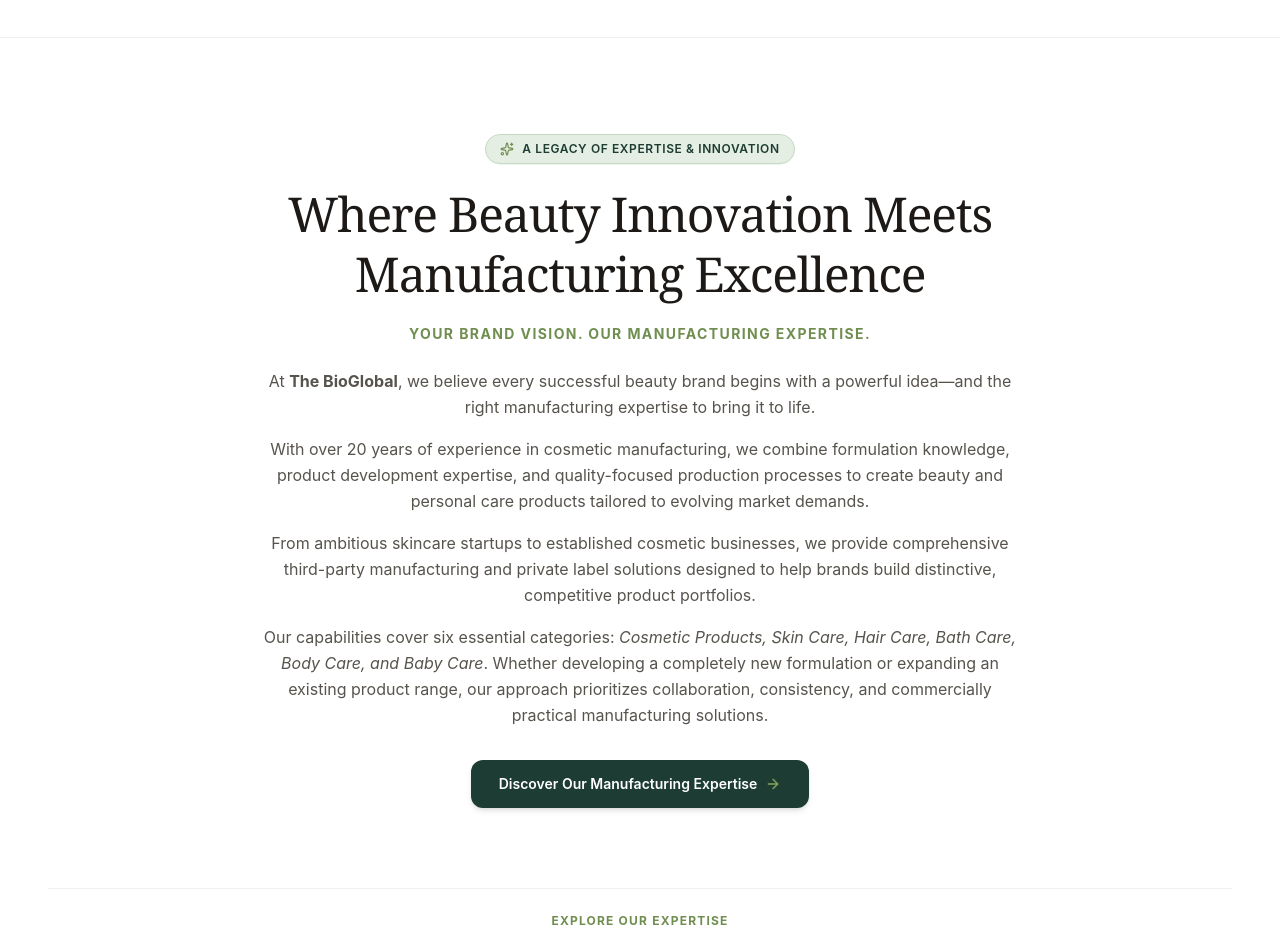
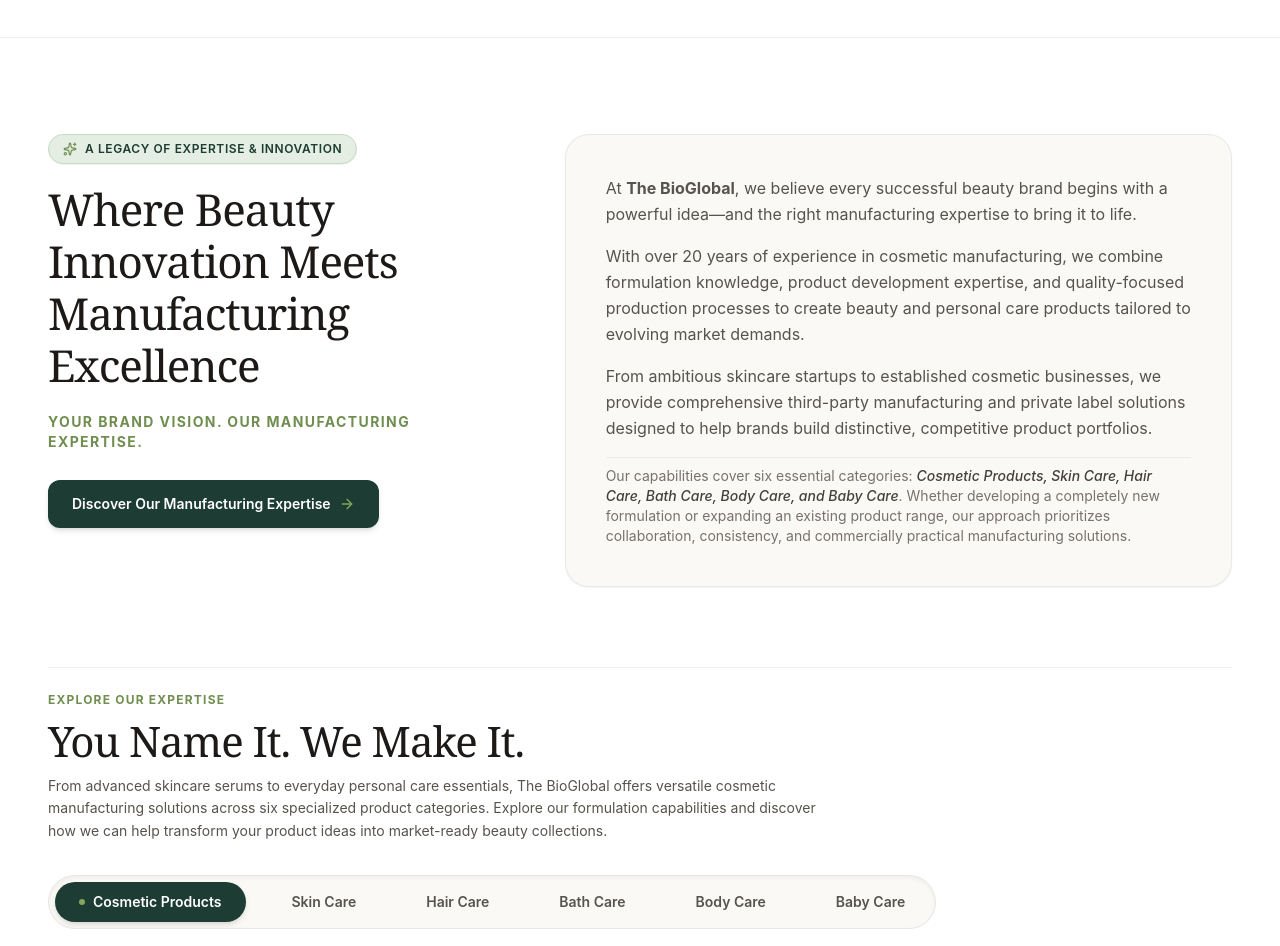
Before and after one commit to shivamshishodia200/BioGlobal, a React (Vite) app: page / in a window 1280 px wide. Shown: the part 1860-2806 px from the top of the page. Built offline with nearby package versions, Linux system fonts and the light colour scheme; no server answers; a web font is replaced by a local one.

Commit message:
style(typography): left-align section headers and descriptions across all homepage sections

```diff
--- a/src/components/home/AboutSection.tsx
+++ b/src/components/home/AboutSection.tsx
@@ -236,26 +236,36 @@
           whileInView={{ opacity: 1, y: 0 }}
           viewport={{ once: true, margin: '-50px' }}
           transition={{ duration: 0.8, ease: 'easeOut' }}
-          className="text-center max-w-4xl mx-auto space-y-5"
+          className="grid grid-cols-1 lg:grid-cols-12 gap-8 lg:gap-14 items-start"
         >
-          {/* Eyebrow */}
+          {/* Left Column (5 Cols): Eyebrow, Heading, Tagline & CTA */}
+          <div className="lg:col-span-5 space-y-5 text-left">
             <div className="inline-flex items-center gap-2 px-3.5 py-1.5 rounded-full bg-[#E4EEE3] text-[#1D3C34] text-xs font-semibold tracking-wider uppercase border border-[#C5DAC3] shadow-2xs">
               <Sparkles className="w-3.5 h-3.5 text-[#708E50]" />
               <span>A LEGACY OF EXPERTISE &amp; INNOVATION</span>
             </div>
 
-          {/* Main Heading */}
-          <h2 className="font-serif font-light text-3xl sm:text-4xl lg:text-5xl text-stone-900 tracking-tight leading-tight">
+            <h2 className="font-serif font-light text-3xl sm:text-4xl lg:text-[44px] text-stone-900 tracking-tight leading-[1.18]">
               Where Beauty Innovation Meets Manufacturing Excellence
             </h2>
 
-          {/* Highlighted Statement */}
             <p className="text-xs sm:text-sm uppercase tracking-widest font-bold text-[#708E50]">
               Your Brand Vision. Our Manufacturing Expertise.
             </p>
 
-          {/* Company Introduction Paragraphs */}
-          <div className="space-y-4 text-stone-600 text-sm sm:text-base leading-relaxed font-normal max-w-3xl mx-auto pt-1">
+            <div className="pt-2">
+              <Link
+                to="/about"
+                className="inline-flex items-center gap-2 px-6 py-3.5 rounded-xl bg-[#1D3C34] hover:bg-[#142B25] text-white font-semibold text-xs sm:text-sm transition-all shadow-md hover:shadow-xl group"
+              >
+                <span>Discover Our Manufacturing Expertise</span>
+                <ArrowRight className="w-4 h-4 text-[#86A55B] group-hover:translate-x-1 transition-transform" />
+              </Link>
+            </div>
+          </div>
+
+          {/* Right Column (7 Cols): Left-Aligned Narrative Story Paragraphs */}
+          <div className="lg:col-span-7 bg-[#FAF9F5] rounded-3xl p-6 sm:p-8 lg:p-10 border border-stone-200/80 shadow-xs space-y-4 text-left text-stone-600 text-sm sm:text-base leading-relaxed font-normal">
             <p>
               At <strong>The BioGlobal</strong>, we believe every successful
               beauty brand begins with a powerful idea—and the right
@@ -273,9 +283,9 @@
               private label solutions designed to help brands build
               distinctive, competitive product portfolios.
             </p>
-            <p>
+            <p className="pt-2 border-t border-stone-200/70 text-xs sm:text-sm text-stone-500">
               Our capabilities cover six essential categories:{' '}
-              <em>
+              <em className="text-stone-700 font-medium">
                 Cosmetic Products, Skin Care, Hair Care, Bath Care, Body Care,
                 and Baby Care
               </em>
@@ -284,32 +294,21 @@
               consistency, and commercially practical manufacturing solutions.
             </p>
           </div>
-
-          {/* CTA Button */}
-          <div className="pt-3">
-            <Link
-              to="/about"
-              className="inline-flex items-center gap-2 px-7 py-3.5 rounded-xl bg-[#1D3C34] hover:bg-[#142B25] text-white font-semibold text-xs sm:text-sm transition-all shadow-md hover:shadow-xl group"
-            >
-              <span>Discover Our Manufacturing Expertise</span>
-              <ArrowRight className="w-4 h-4 text-[#86A55B] group-hover:translate-x-1 transition-transform" />
-            </Link>
-          </div>
         </motion.div>
 
         {/* ======================================================== */}
         {/* PART 2 — MANUFACTURING CAPABILITIES                      */}
         {/* ======================================================== */}
         <div className="pt-6 border-t border-stone-200/60">
-          {/* Section Subheading */}
-          <div className="text-center max-w-3xl mx-auto mb-10 sm:mb-12 space-y-3">
+          {/* Section Subheading (Left-Aligned) */}
+          <div className="max-w-3xl mb-8 space-y-2.5 text-left">
             <span className="text-xs uppercase tracking-widest text-[#708E50] font-bold block">
               EXPLORE OUR EXPERTISE
             </span>
             <h2 className="font-serif font-light text-3xl sm:text-4xl lg:text-[42px] text-stone-900 tracking-tight">
               You Name It. We Make It.
             </h2>
-            <p className="text-stone-600 text-xs sm:text-sm sm:leading-relaxed max-w-2xl mx-auto">
+            <p className="text-stone-600 text-xs sm:text-sm sm:leading-relaxed">
               From advanced skincare serums to everyday personal care essentials,
               The BioGlobal offers versatile cosmetic manufacturing solutions
               across six specialized product categories. Explore our
@@ -319,7 +318,7 @@
           </div>
 
           {/* Six Category Tabs (Accessible Segmented Scroller) */}
-          <div className="flex items-center justify-center mb-10 sm:mb-12">
+          <div className="flex items-center justify-start mb-8 sm:mb-10">
             <div
               role="tablist"
               aria-label="Manufacturing product categories"
--- a/src/components/home/BenefitsSection.tsx
+++ b/src/components/home/BenefitsSection.tsx
@@ -65,14 +65,14 @@
       aria-labelledby="benefits-heading"
       className="bg-[#E4EEE3] pt-6 pb-20 lg:pb-28 border-b border-[#C5DAC3]/70 overflow-hidden relative"
     >
-      <div className="max-w-[1440px] mx-auto px-4 sm:px-6 lg:px-12 text-center space-y-12 sm:space-y-16 relative z-10">
+      <div className="max-w-[1440px] mx-auto px-4 sm:px-6 lg:px-12 space-y-10 sm:space-y-12 relative z-10 text-left">
         {/* Section Header */}
         <motion.div
           initial={{ opacity: 0, y: 20 }}
           whileInView={{ opacity: 1, y: 0 }}
           viewport={{ once: true, margin: '-40px' }}
           transition={{ duration: 0.7 }}
-          className="max-w-3xl mx-auto space-y-4"
+          className="max-w-3xl space-y-3.5 text-left"
         >
           {/* Eyebrow */}
           <div className="inline-flex items-center gap-2 px-3.5 py-1.5 rounded-full bg-white/80 text-[#1D3C34] text-xs font-semibold tracking-wider uppercase border border-[#C5DAC3] shadow-2xs backdrop-blur-xs">
--- a/src/components/home/FaqSection.tsx
+++ b/src/components/home/FaqSection.tsx
@@ -86,7 +86,7 @@
           whileInView={{ opacity: 1, y: 0 }}
           viewport={{ once: true, margin: '-50px' }}
           transition={{ duration: 0.6 }}
-          className="text-center max-w-3xl mx-auto mb-16 space-y-4"
+          className="text-left max-w-3xl mb-12 space-y-3.5"
         >
           <div className="inline-flex items-center gap-2 px-3.5 py-1.5 rounded-full bg-[#E4EEE3] text-[#1D3C34] text-xs font-semibold uppercase tracking-wider border border-[#C5DAC3]">
             <HelpCircle className="w-3.5 h-3.5 text-[#708E50]" />
@@ -229,7 +229,7 @@
           whileInView={{ opacity: 1, y: 0 }}
           viewport={{ once: true }}
           transition={{ duration: 0.6, delay: 0.2 }}
-          className="mt-14 p-6 sm:p-8 rounded-2xl bg-white border border-stone-200 shadow-sm flex flex-col lg:flex-row items-center justify-between gap-6 text-center lg:text-left"
+          className="mt-14 p-6 sm:p-8 rounded-2xl bg-white border border-stone-200 shadow-sm flex flex-col lg:flex-row items-start lg:items-center justify-between gap-6 text-left"
         >
           <div className="space-y-2 max-w-xl">
             <div className="inline-flex items-center gap-1.5 text-xs font-semibold uppercase tracking-wider text-[#708E50]">
--- a/src/components/home/FeaturedProductsSection.tsx
+++ b/src/components/home/FeaturedProductsSection.tsx
@@ -63,7 +63,7 @@
           whileInView={{ opacity: 1, y: 0 }}
           viewport={{ once: true, margin: '-50px' }}
           transition={{ duration: 0.7 }}
-          className="text-center max-w-3xl mx-auto mb-12 space-y-4"
+          className="text-left max-w-3xl mb-10 space-y-3.5"
         >
           {/* Eyebrow */}
           <div className="inline-flex items-center gap-2 px-3.5 py-1.5 rounded-full bg-[#E4EEE3] text-[#1D3C34] text-xs font-semibold uppercase tracking-wider border border-[#C5DAC3] shadow-2xs">
@@ -92,7 +92,7 @@
 
         {/* Filter Pills with Segmented Background */}
         <div
-          className="flex items-center justify-center gap-2 flex-wrap mb-12"
+          className="flex items-center justify-start gap-2 flex-wrap mb-10"
           role="tablist"
           aria-label="Filter formulations by category"
         >
@@ -231,7 +231,7 @@
         )}
 
         {/* Section Dual CTAs */}
-        <div className="mt-14 flex flex-col sm:flex-row items-center justify-center gap-4 text-center">
+        <div className="mt-14 flex flex-col sm:flex-row items-center justify-start gap-4">
           {/* Primary CTA */}
           <Link
             to="/products"
--- a/src/components/home/ServicesSection.tsx
+++ b/src/components/home/ServicesSection.tsx
@@ -35,7 +35,7 @@
           whileInView={{ opacity: 1, y: 0 }}
           viewport={{ once: true, margin: '-50px' }}
           transition={{ duration: 0.7 }}
-          className="text-center max-w-3xl mx-auto space-y-4"
+          className="text-left max-w-3xl space-y-4"
         >
           {/* Eyebrow */}
           <div className="inline-flex items-center gap-2 px-3.5 py-1.5 rounded-full bg-[#E4EEE3] text-[#1D3C34] text-xs font-semibold tracking-wider uppercase border border-[#C5DAC3] shadow-2xs">
@@ -358,7 +358,7 @@
           transition={{ duration: 0.6 }}
           className="pt-4"
         >
-          <div className="bg-[#E4EEE3] rounded-3xl p-6 sm:p-8 lg:p-10 border border-[#C5DAC3] shadow-xs flex flex-col lg:flex-row items-center justify-between gap-6 text-center lg:text-left">
+          <div className="bg-[#E4EEE3] rounded-3xl p-6 sm:p-8 lg:p-10 border border-[#C5DAC3] shadow-xs flex flex-col lg:flex-row items-start lg:items-center justify-between gap-6 text-left">
             <div className="space-y-1.5 max-w-2xl">
               <span className="text-[10px] font-bold uppercase tracking-widest text-[#708E50] block">
                 Expert Guidance
@@ -374,7 +374,7 @@
               </p>
             </div>
 
-            <div className="flex flex-wrap items-center justify-center gap-3 flex-shrink-0">
+            <div className="flex flex-wrap items-center justify-start gap-3 flex-shrink-0">
               <Link
                 to="/consultation"
                 className="px-6 py-3.5 rounded-xl bg-[#1D3C34] hover:bg-[#142B25] text-white font-semibold text-xs sm:text-sm transition-all shadow-md hover:shadow-xl inline-flex items-center gap-2 cursor-pointer"
--- a/src/components/home/TestimonialsSection.tsx
+++ b/src/components/home/TestimonialsSection.tsx
@@ -121,7 +121,7 @@
           whileInView={{ opacity: 1, y: 0 }}
           viewport={{ once: true, margin: '-50px' }}
           transition={{ duration: 0.7 }}
-          className="text-center max-w-3xl mx-auto space-y-4"
+          className="text-left max-w-3xl space-y-3.5"
         >
           {/* Eyebrow */}
           <div className="inline-flex items-center gap-2 px-3.5 py-1.5 rounded-full bg-[#E4EEE3] text-[#1D3C34] text-xs font-semibold uppercase tracking-wider border border-[#C5DAC3] shadow-2xs">
@@ -310,8 +310,8 @@
 
         {/* Three Trust Supporting Value Points (Part 5) */}
         <div className="pt-6">
-          <div className="text-center mb-8">
-            <span className="text-xs uppercase tracking-widest text-stone-500 font-bold block mb-1">
+          <div className="text-left mb-8">
+            <span className="text-xs uppercase tracking-widest text-[#708E50] font-bold block mb-1">
               Our Collaboration Philosophy
             </span>
             <h3 className="font-serif text-xl sm:text-2xl font-light text-stone-900">
--- a/src/components/home/WhyChooseSection.tsx
+++ b/src/components/home/WhyChooseSection.tsx
@@ -82,14 +82,14 @@
       <div className="absolute -top-24 -left-24 w-96 h-96 bg-white/40 rounded-full blur-2xl pointer-events-none -z-0" />
       <div className="absolute -bottom-24 -right-24 w-96 h-96 bg-[#86A55B]/15 rounded-full blur-2xl pointer-events-none -z-0" />
 
-      <div className="max-w-[1440px] mx-auto px-4 sm:px-6 lg:px-12 text-center space-y-12 sm:space-y-16 relative z-10">
+      <div className="max-w-[1440px] mx-auto px-4 sm:px-6 lg:px-12 space-y-10 sm:space-y-12 relative z-10 text-left">
         {/* Section Header */}
         <motion.div
           initial={{ opacity: 0, y: 24 }}
           whileInView={{ opacity: 1, y: 0 }}
           viewport={{ once: true, margin: '-50px' }}
           transition={{ duration: 0.7 }}
-          className="max-w-3xl mx-auto space-y-4"
+          className="max-w-3xl space-y-3.5 text-left"
         >
           {/* Eyebrow */}
           <div className="inline-flex items-center gap-2 px-3.5 py-1.5 rounded-full bg-white/80 text-[#1D3C34] text-xs font-semibold tracking-wider uppercase border border-[#C5DAC3] shadow-2xs backdrop-blur-xs">
```
Also changed, not shown: src/components/home/CertificationsSection.tsx (+4 -4 lines), src/components/home/ManufacturingProcess.tsx (+4 -4 lines), src/components/home/UniqueFeaturesSection.tsx (+4 -4 lines). Lines whose indentation alone changed are shown as unchanged.
